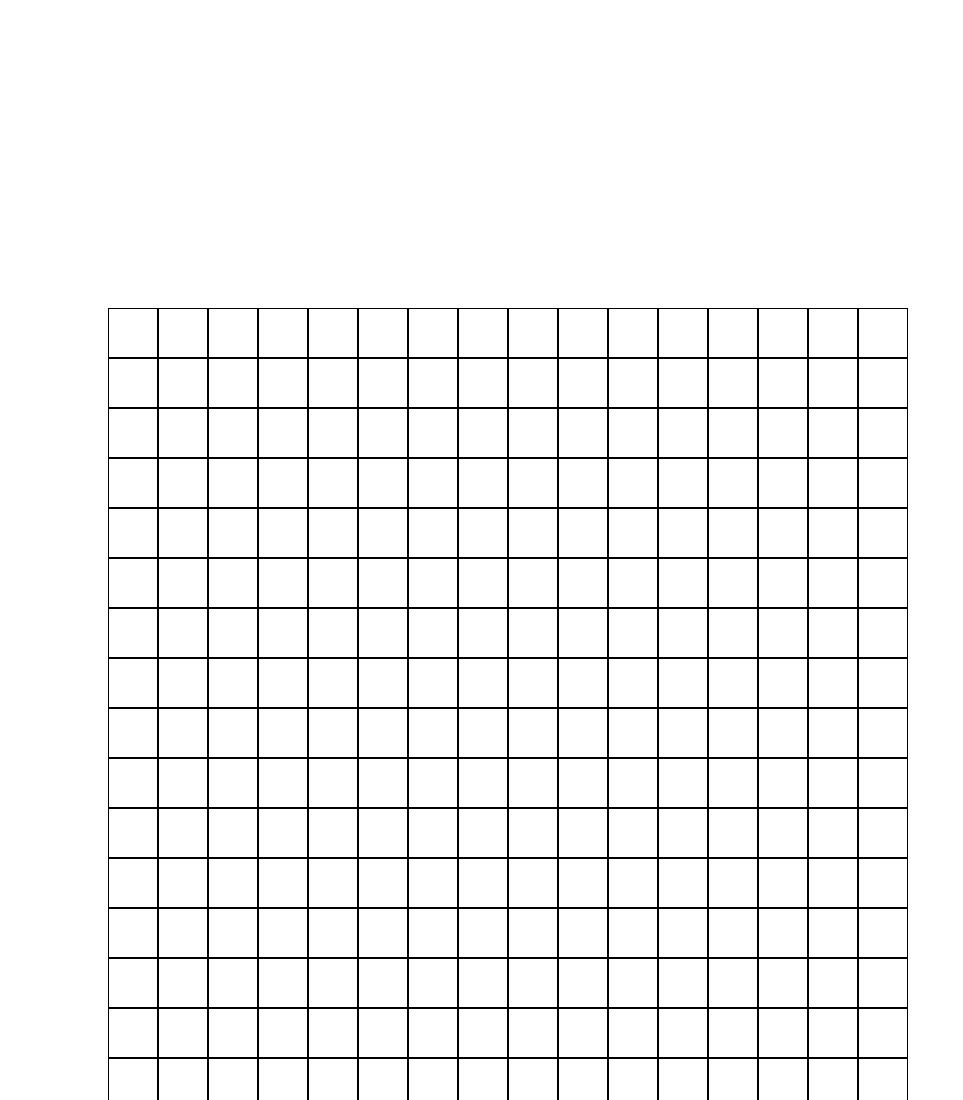
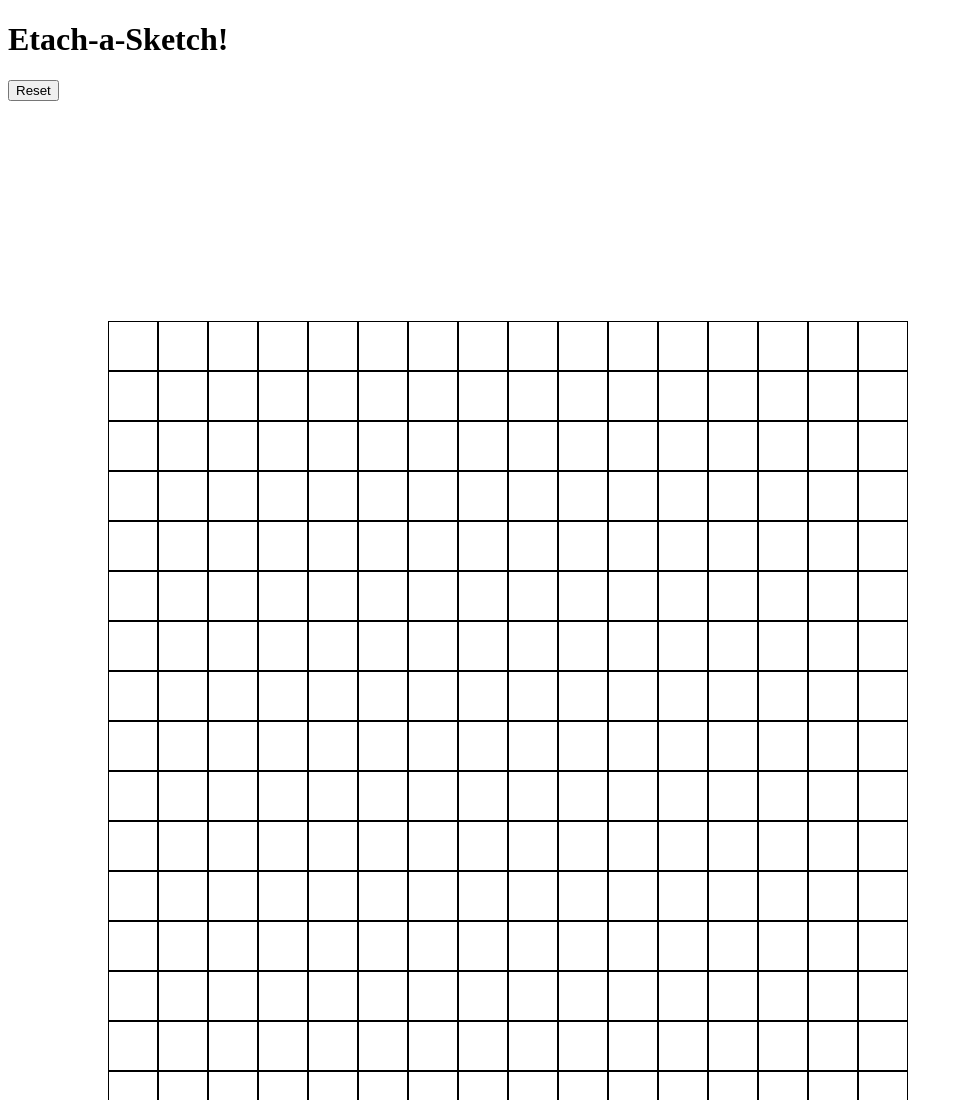
Before and after one commit to Dec3797/Etch-A-Sketch, a plain HTML site: page index.html in a window 1280 px wide. Shown: the top 1100 px of the page, without its empty margins (0-963 px from the left). Drawn offline with Linux system fonts and the light colour scheme.

Commit message:
Add h1 title  and reset button

```diff
--- a/index.html
+++ b/index.html
@@ -9,7 +9,10 @@
     <link rel="stylesheet" href="styles.css"></link>
 </head>
 <body>
-    <div id="header"></div>
+    <div id="header">
+        <h1 id="title">Etach-a-Sketch!</h1>
+        <button id="reset">Reset</button>
+    </div>
 
     <div id="container"></div>
 </body>
--- a/styles.css
+++ b/styles.css
@@ -7,7 +7,6 @@
 }
 
 #header {
-    display: flex;
     height: 200px;
     flex: 1;
 }
```
